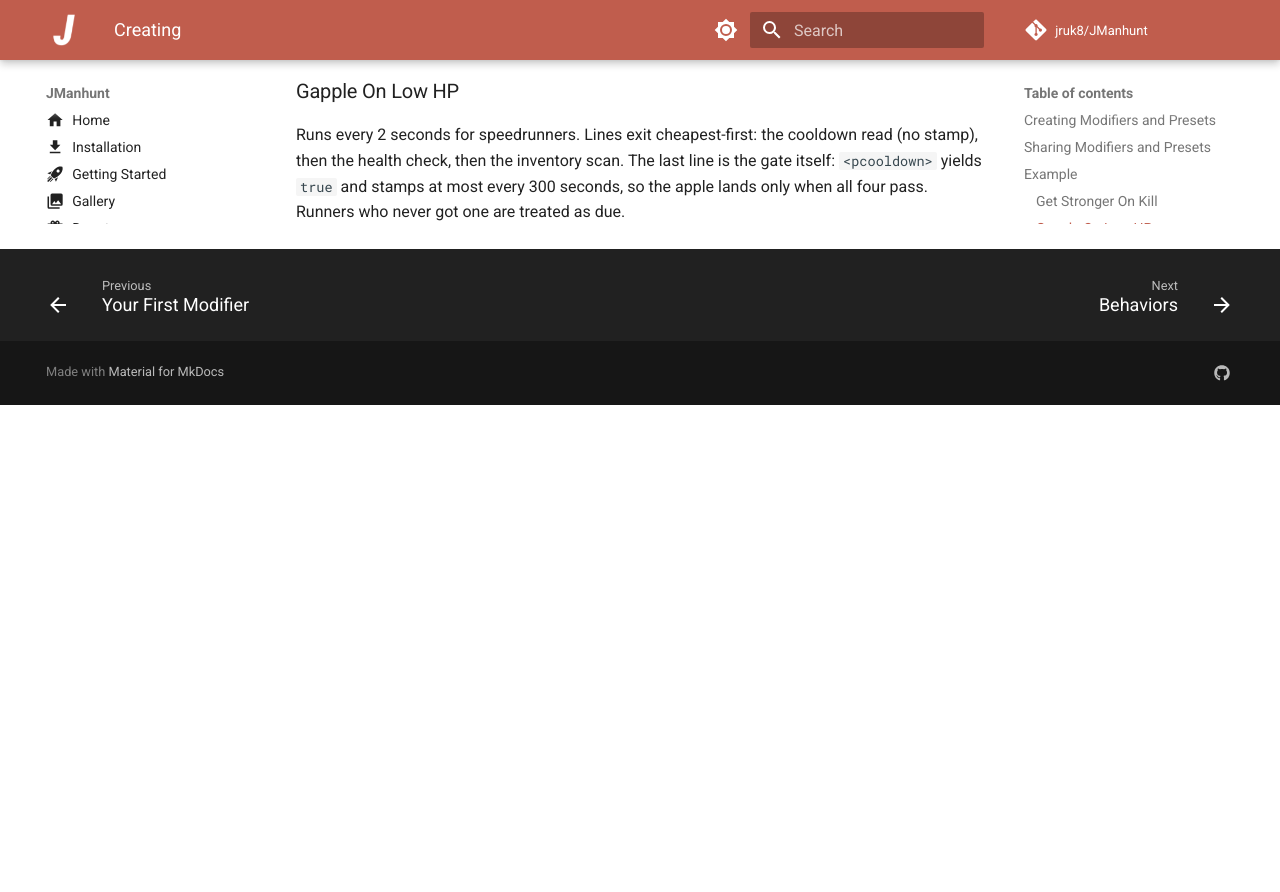
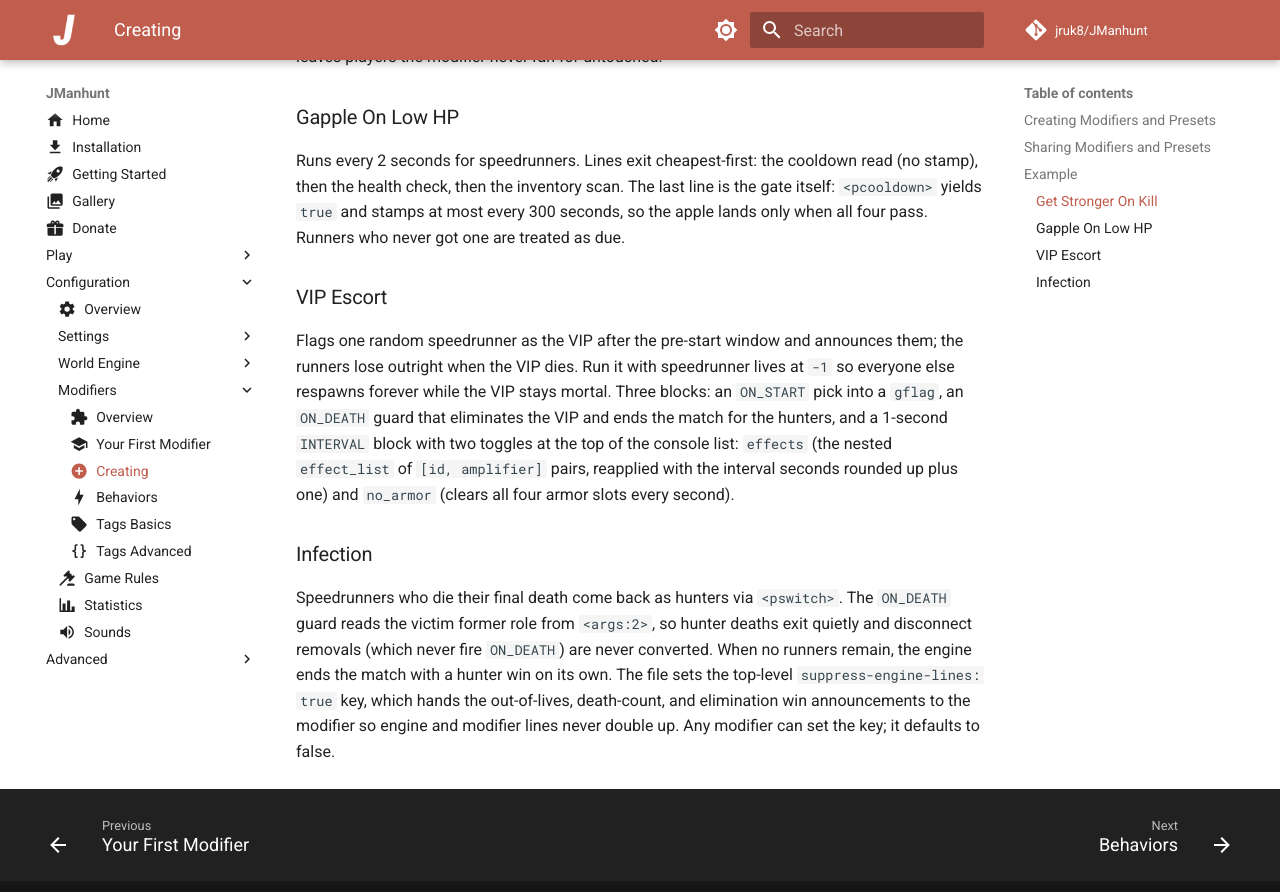
Before and after one commit to jruk8/JManhunt, an MkDocs documentation site: the page built from docs/configuration/modifiers/creating.md, in a window 1280 px wide and 900 px high, scrolled down 2683 px. Shown: the top 892 px of the window. Built offline with MkDocs 1.6.1 and Material for MkDocs 9.7.7, drawn with Linux system fonts in a browser that asks for light colours; comment, search, counter and statistics services are not loaded; before the commit the page ends 3088 px from its top, so only the background shows below that; some of the changed text lies outside the part shown.

Commit message:
feat: add VIP escort and infection modifiers
Signed-off-by: jruk <125396467+jruk8@users.noreply.github.com>

```diff
--- a/docs/configuration/modifiers/creating.md
+++ b/docs/configuration/modifiers/creating.md
@@ -107,8 +107,8 @@ The bundled files ship more examples to copy from: `full-leather-kit`,
 `speedrunner-health-advantage`, `random-mob-spawner`,
 `random-item-giver`, `random-start-resources`, `gear-dice`,
 `regen-on-kill`, `diamond-on-advancement`, `fireres-on-nether-enter`,
-`hunter-start-debuffs`, `get-stronger-on-kill`, and
-`speedrunner-gapple-on-low-hp`.
+`hunter-start-debuffs`, `get-stronger-on-kill`,
+`speedrunner-gapple-on-low-hp`, `vip-escort`, and `infection`.
 
 ### Get Stronger On Kill
 
@@ -139,3 +139,28 @@ the cooldown read (no stamp), then the health check, then the
 inventory scan. The last line is the gate itself: `<pcooldown>` yields
 `true` and stamps at most every 300 seconds, so the apple lands only
 when all four pass. Runners who never got one are treated as due.
+
+### VIP Escort
+
+Flags one random speedrunner as the VIP after the pre-start window
+and announces them; the runners lose outright when the VIP dies. Run
+it with speedrunner lives at `-1` so everyone else respawns forever
+while the VIP stays mortal. Three blocks: an `ON_START` pick into a
+`gflag`, an `ON_DEATH` guard that eliminates the VIP and ends the
+match for the hunters, and a 1-second `INTERVAL` block with two
+toggles at the top of the console list: `effects` (the nested
+`effect_list` of `[id, amplifier]` pairs, reapplied with the
+interval seconds rounded up plus one) and `no_armor` (clears all
+four armor slots every second).
+
+### Infection
+
+Speedrunners who die their final death come back as hunters via
+`<pswitch>`. The `ON_DEATH` guard reads the victim former role from
+`<args:2>`, so hunter deaths exit quietly and disconnect removals
+(which never fire `ON_DEATH`) are never converted. When no runners
+remain, the engine ends the match with a hunter win on its own. The
+file sets the top-level `suppress-engine-lines: true` key, which
+hands the out-of-lives, death-count, and elimination win
+announcements to the modifier so engine and modifier lines never
+double up. Any modifier can set the key; it defaults to false.
```
Also changed, not shown: docs/configuration/modifiers.md (+1 -1 lines), docs/configuration/modifiers/tags-advanced.md (+1 -1 lines), src/main/resources/mods/modifiers/infection.yml (added, +35 -0 lines), src/main/resources/mods/modifiers/vip-escort.yml (added, +70 -0 lines), 10 other files.
